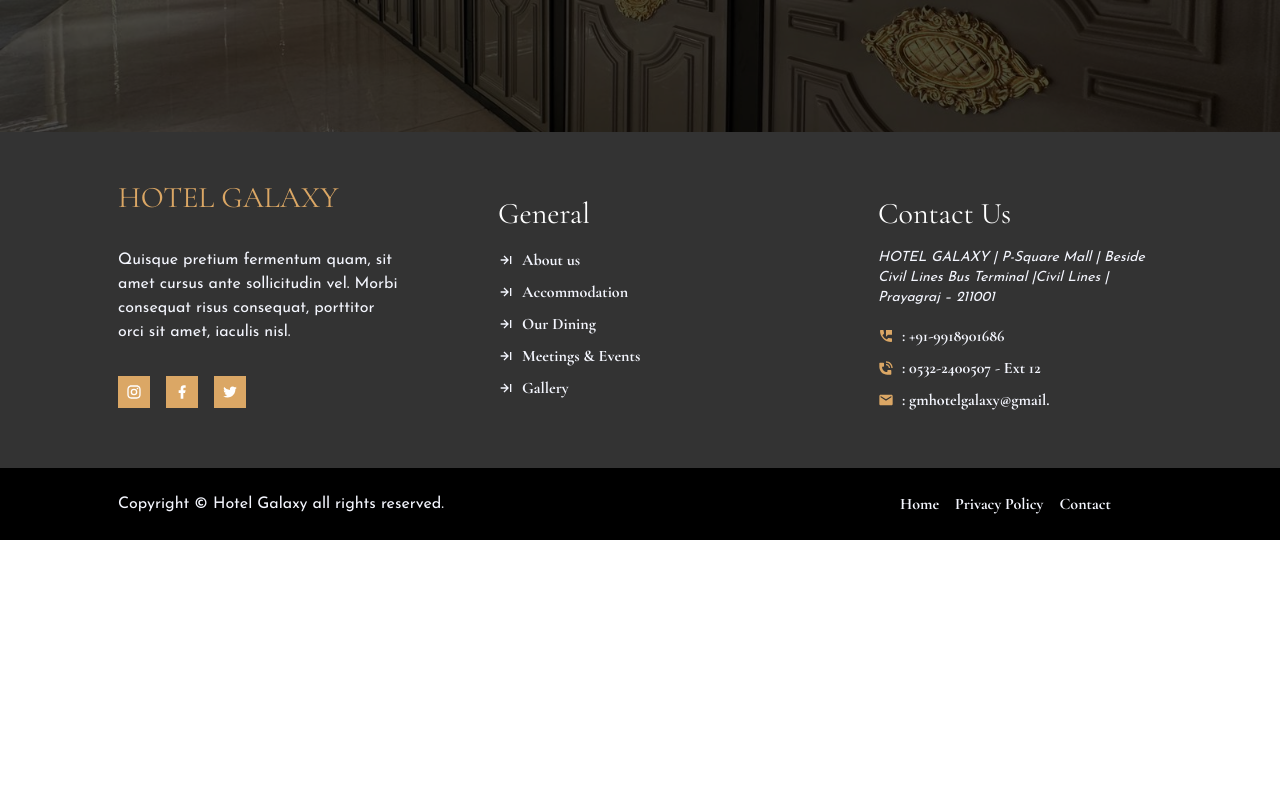
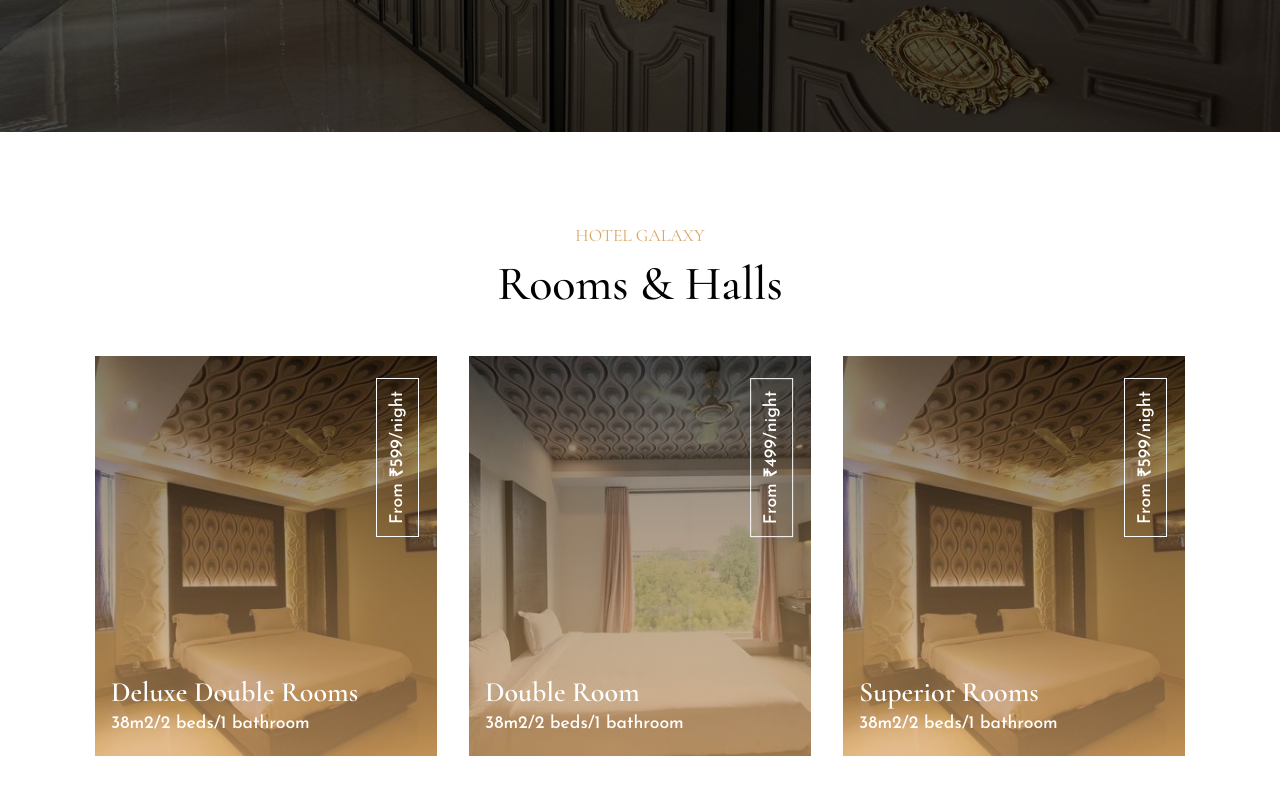
Before and after one commit to ShagunDubey1/Hotel-Galaxy, a React (Vite) app: page / in a window 1280 px wide. Shown: the part 300-1086 px from the top of the page. Before the commit the page ends 840 px from the top, so only its background shows below. Built offline with nearby package versions, Linux system fonts and the light colour scheme.

Commit message:
rooms cards added

```diff
--- /dev/null
+++ b/src/assets/Images/index.js
@@ -0,0 +1,3 @@
+export const room1 = require("./room1.jpeg");
+export const room2 = require("./room2.jpeg");
+// export const room3 = require("./room3.jpeg");
--- /dev/null
+++ b/src/components/BookNowBtn.jsx
@@ -0,0 +1,8 @@
+
+export const BookNowBtn = () => {
+  return (
+      <button className=" hidden bg-primary-color px-6 py-3 text-white text-md uppercase hover:bg-white hover:text-primary-color transition-all duration-200 ease-in-out tracking-wide lg:block">
+          Book Now
+      </button>
+  );
+}
--- /dev/null
+++ b/src/components/roomCard/RoomCard.jsx
@@ -0,0 +1,58 @@
+import { BookNowBtn } from "../BookNowBtn";
+import "./cardEffect.css";
+
+
+const RoomCard = ({ roomType, price, brief, description, bgImg }) => {
+    return (
+        <div className=" relative h-[25rem] w-[30%] card cursor-pointer">
+            <div
+                className=" card-element-front absolute  top-0 left-0 w-full h-full overflow-hidden bg-cover bg-center bg-no-repeat flex flex-col px-4 py-6"
+                style={{
+                    backgroundImage: `${bgImg}`,
+                }}
+            >
+                <div
+                    className="w-full h-full absolute top-0 left-0"
+                    style={{
+                        background:
+                            "linear-gradient(180deg, #00000080 0%, #DBA76BB3 100%)",
+                    }}
+                ></div>
+                <div className=" absolute top-20 -right-10 rotate-[-90deg] py-3 px-3 border border-white">
+                    <p className=" text-h3 text-white font-medium font-['Josefin_Sans']">
+                        From <span>&#8377;</span>
+                        {price}/night
+                    </p>
+                </div>
+                <div className=" flex flex-col justify-center mt-auto z-10">
+                    <h3 className=" capitalize text-h2 mb-4 text-white">
+                        {roomType}
+                    </h3>
+                    <p className=" text-h3 text-white font-medium font-['Josefin_Sans']">
+                        {brief}
+                    </p>
+                </div>
+            </div>
+            <div
+                className=" card-element-back absolute top-0 left-0 flex w-full h-full overflow-hidden bg-cover bg-center bg-no-repeat flex-col px-4 py-6"
+                style={{
+                    backgroundImage: `${bgImg}`,
+                }}
+            >
+                <div className=" bg-card-filter absolute bottom-0 left-0 right-0 top-0 h-full w-full overflow-hidden bg-fixed flex justify-center items-center flex-col ">
+                    <div className=" px-8">
+                        <h3 className=" capitalize text-h2 mb-4 text-white font-['Josefin_Sans']">
+                            {roomType}
+                        </h3>
+                        <p className=" text-p text-white font-['Josefin_Sans'] font-normal mb-8">
+                            {description}
+                        </p>
+                        <BookNowBtn />
+                    </div>
+                </div>
+            </div>
+        </div>
+    );
+};
+
+export default RoomCard;
--- /dev/null
+++ b/src/components/roomCard/cardEffect.css
@@ -0,0 +1,20 @@
+.card .card-element-front{
+    transition: all 0.8s ease;
+    -webkit-backface-visibility: hidden;
+    backface-visibility: hidden;
+}
+
+.card .card-element-back {
+    transform: rotateY(180deg);
+    transition: all 0.8s ease;
+    -webkit-backface-visibility: hidden;
+    backface-visibility: hidden;
+}
+
+.card:hover .card-element-back {
+    transform: rotateY(0);
+}
+
+.card:hover .card-element-front{
+    transform: rotateY(-180deg);
+}
--- a/src/pages/Rooms.jsx
+++ b/src/pages/Rooms.jsx
@@ -1,5 +1,5 @@
 import { IoChevronForward } from "react-icons/io5";
-// import { img } from "../../public/images/img.jpeg"
+import RoomCard from "../components/roomCard/RoomCard";
 
 const HeroWrapper = () => {
     return (
@@ -12,7 +12,7 @@ const HeroWrapper = () => {
             <div className=" bg-filter absolute bottom-0 left-0 right-0 top-0 h-full w-full overflow-hidden bg-fixed flex justify-center items-center flex-col">
                 <div className="  pb-4">
                     <h1 className=" text-[3.25rem] font-normal capitalize">
-                        our rooms
+                        rooms
                     </h1>
                     <img></img>
                 </div>
@@ -26,10 +26,86 @@ const HeroWrapper = () => {
     );
 };
 
+const CardWrapper = () => {
+    const roomsDetails = [
+        {
+            id: 1,
+            roomType: "Deluxe Double Rooms",
+            price: "599",
+            brief: "38m2/2 beds/1 bathroom",
+            bgImg: "url('../../src/assets/images/room2.jpeg')",
+            description:
+                "Architecture viverra tristique ustoni an missten vitae diam   neque nivamus the aestan the atene artines arinianu ateli ine finibus viverra neclacus.",
+        },
+        {
+            id: 2,
+            roomType: "Double Room",
+            price: "499",
+            brief: "38m2/2 beds/1 bathroom",
+            bgImg: "url('../../src/assets/images/room1.jpeg')",
+            description:
+                "Architecture viverra tristique ustoni an missten vitae diam   neque nivamus the aestan the atene artines arinianu ateli ine finibus viverra neclacus.",
+        },
+        {
+            id: 3,
+            roomType: "Superior Rooms",
+            price: "599",
+            brief: "38m2/2 beds/1 bathroom",
+            bgImg: "url('../../src/assets/images/room2.jpeg')",
+            description:
+                "Architecture viverra tristique ustoni an missten vitae diam   neque nivamus the aestan the atene artines arinianu ateli ine finibus viverra neclacus.",
+        },
+        {
+            id: 4,
+            roomType: "Deluxe Double Rooms",
+            price: "599",
+            brief: "38m2/2 beds/1 bathroom",
+            bgImg: "url('../../src/assets/images/room2.jpeg')",
+            description:
+                "Architecture viverra tristique ustoni an missten vitae diam   neque nivamus the aestan the atene artines arinianu ateli ine finibus viverra neclacus.",
+        },
+        {
+            id: 5,
+            roomType: "Double Room",
+            price: "499",
+            brief: "38m2/2 beds/1 bathroom",
+            bgImg: "url('../../src/assets/images/room2.jpeg')",
+            description:
+                "Architecture viverra tristique ustoni an missten vitae diam   neque nivamus the aestan the atene artines arinianu ateli ine finibus viverra neclacus.",
+        },
+        {
+            id: 6,
+            roomType: "Superior Rooms",
+            price: "599",
+            brief: "38m2/2 beds/1 bathroom",
+            bgImg: "url('../../src/assets/images/room2.jpeg')",
+            description:
+                "Architecture viverra tristique ustoni an missten vitae diam   neque nivamus the aestan the atene artines arinianu ateli ine finibus viverra neclacus.",
+        },
+    ];
+
+    return (
+        <section className=" relative w-full flex flex-col items-center justify-center py-24">
+            <h3 className=" text-h3 text-primary-color uppercase mb-4">
+                Hotel Galaxy
+            </h3>
+            <h2 className=" text-5xl font-medium capitalize mb-12">
+                Rooms & Halls
+            </h2>
+            <div className=" relative w-full flex flex-wrap justify-center items-center gap-8 max-w-[1140px]">
+                {roomsDetails.map((item) => (
+                    <RoomCard key={item.id} {...item} />
+                ))}
+            </div>
+        </section>
+    );
+};
+
 const Rooms = () => {
     return (
         <main>
             <HeroWrapper />
+            <CardWrapper />
         </main>
     );
 };
--- a/tailwind.config.js
+++ b/tailwind.config.js
@@ -8,6 +8,7 @@ export default {
                 "secondory-color": "#F8F5F0",
                 "pale-yellow": "#F6F4EB",
                 "filter": "rgba(0, 0, 0, 0.7)",
+                "card-filter": "#323232E6",
                 heading: {
                     dark: "#000000",
                     light: "#4d4d4d",
@@ -31,10 +32,10 @@ export default {
                     },
                 ],
                 h3: [
-                    "1.06rem",
+                    "1.1rem",
                     {
                         lineHeight: "1rem",
-                        letterSpacing: "0.125em",
+                        // letterSpacing: "0.125em",
                         fontWeight: "400",
                     },
                 ],
@@ -42,14 +43,12 @@ export default {
                     "1.125rem",
                     {
                         lineHeight: "1.625rem",
-                        letterSpacing: "0.125em",
+                        // letterSpacing: "0.125em",
                         fontWeight: "400",
                     },
                 ],
             },
-            fontFamily:{
-
-            }
+            fontFamily: {},
         },
     },
     plugins: [],
```
Also changed, not shown: src/index.css (line endings or trailing spaces).
